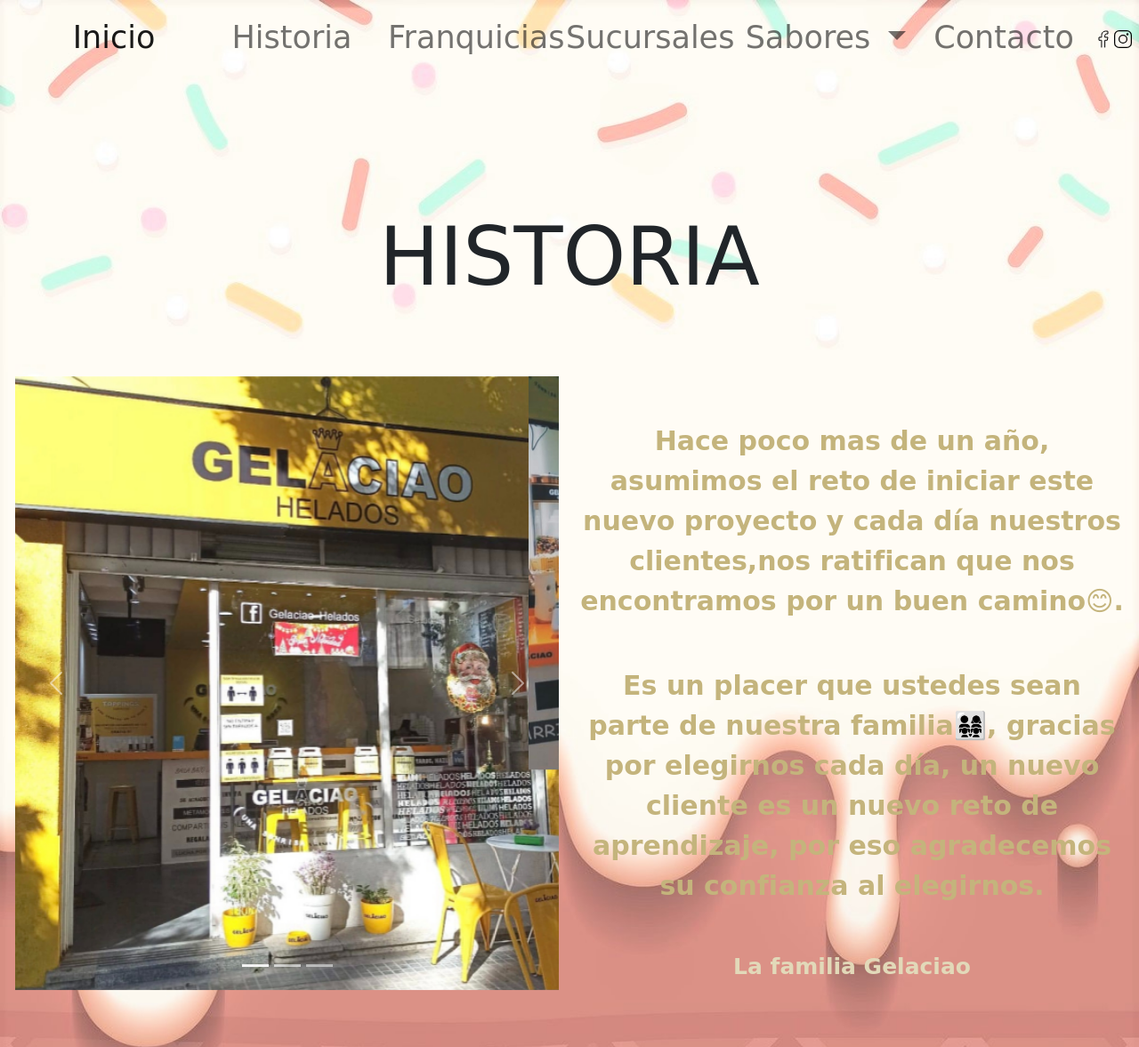
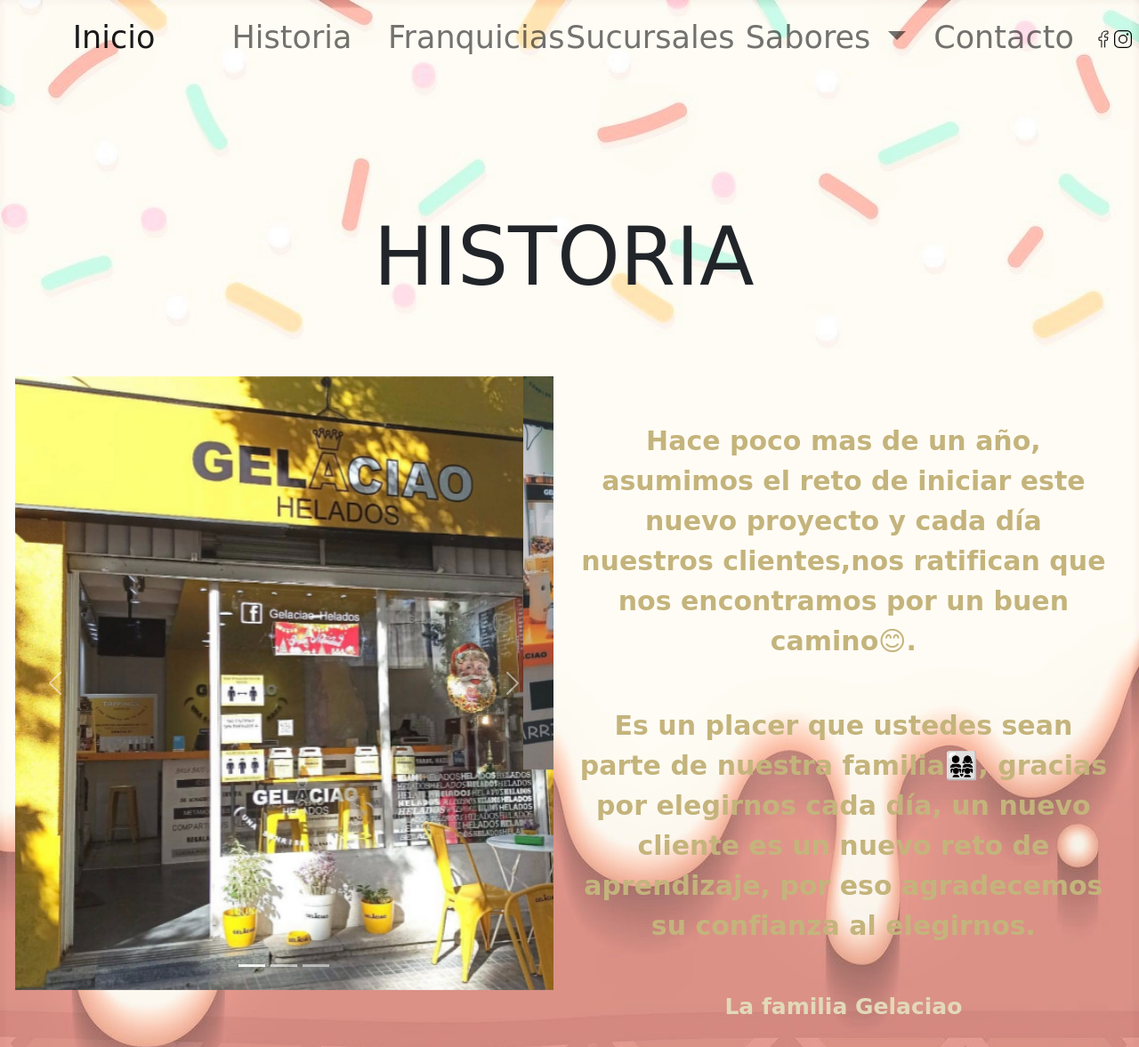
Before and after one commit to delfinadelorenzo/proyecto.final, a website: page historia.html in a window 1280 px wide. Shown: the top 1177 px of the page at 89% size. Drawn offline with nearby package versions, Linux system fonts and the light colour scheme; files that its build step writes are made by us from their sources; a web font is replaced by a local one.

Commit message:
Arreglos

```diff
--- a/estiloss-sass/scss/estilo.scss
+++ b/estiloss-sass/scss/estilo.scss
@@ -4,6 +4,7 @@
 body{
     background-image: url(../../imagenes/fondodisfuminado.jpg);
     background-size: cover;
+    width: 99%;
 }
 
 
--- a/historia.html
+++ b/historia.html
@@ -10,7 +10,7 @@
     <link href="https://fonts.googleapis.com/css2?family=Zen+Loop&display=swap" rel="stylesheet">
     <link href="https://cdn.jsdelivr.net/npm/bootstrap@5.0.2/dist/css/bootstrap.min.css" rel="stylesheet"
         integrity="sha384-EVSTQN3/azprG1Anm3QDgpJLIm9Nao0Yz1ztcQTwFspd3yD65VohhpuuCOmLASjC" crossorigin="anonymous">
-    <link rel="stylesheet" href="prueba-sass/css/estilo.css">
+    <link rel="stylesheet" href="estiloss-sass/css/estilo.css">
     <title>Historia</title>
 </head>
 
--- a/package.json
+++ b/package.json
@@ -5,7 +5,7 @@
   "main": "index.js",
   "scripts": {
     "test": "echo \"Error: no test specified\" && exit 1",
-    "build-css": "node-sass --include-path scss prueba-sass/scss/estilo.scss prueba-sass/css/estilo.css",
+    "build-css": "node-sass --include-path scss estiloss-sass/scss/estilo.scss  estiloss-sass/css/estilo.css",
     "watch-css": "nodemon -e scss -x \"npm run build-css\""
   },
   "author": "",
```
Also changed, not shown: franquicias.html (+1 -1 lines), index.html (+1 -1 lines), sabores.html (+1 -1 lines), sucursales.html (+1 -1 lines), estiloss-sass/css/estilo.css.
